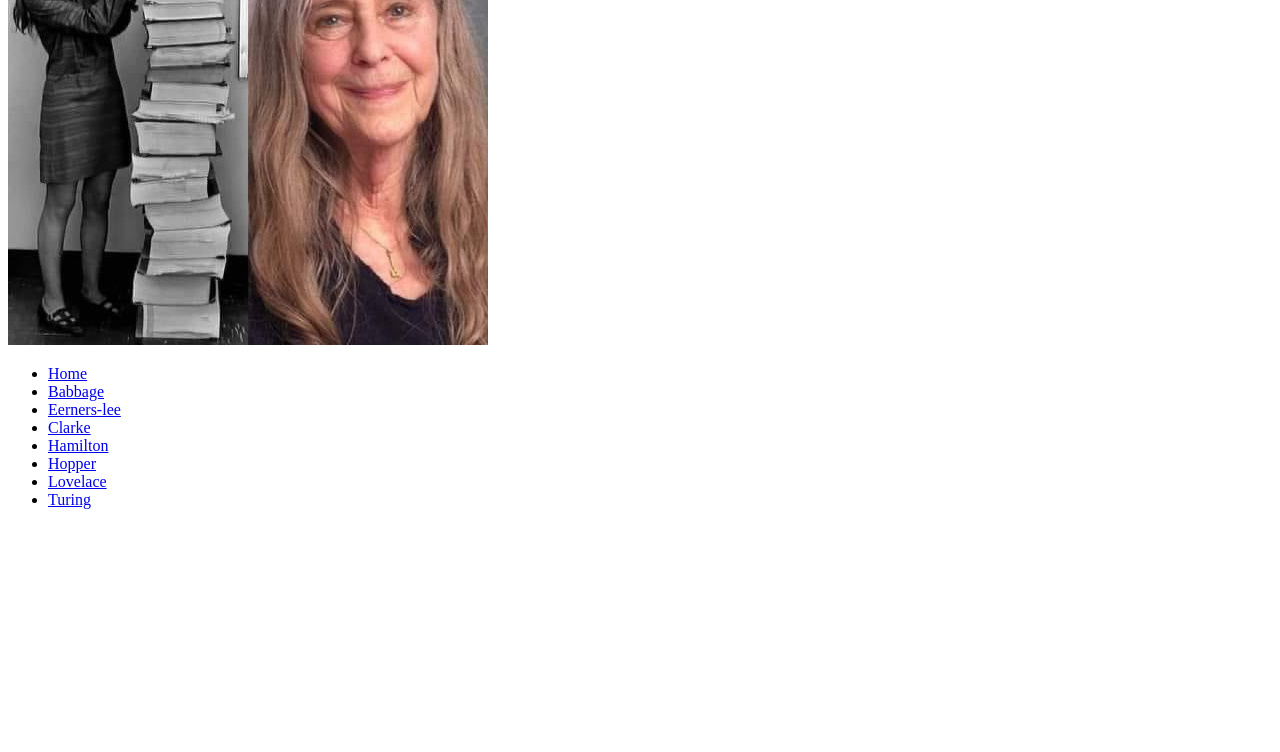
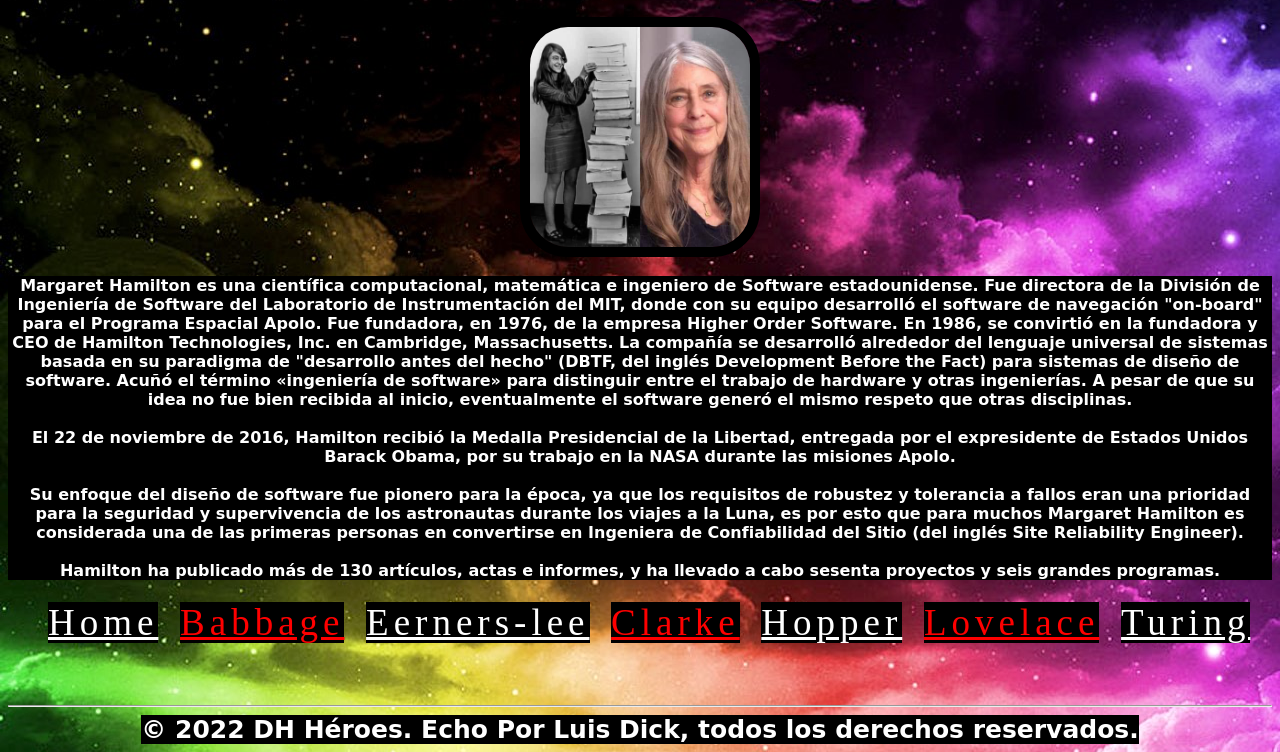
Before and after one commit to Luchito30/DH-Heroes, a website: page views/hamilton.html in a window 1280 px wide. Shown: the part 215-967 px from the top of the page. Before the commit the page ends 800 px from the top, so only its background shows below. Drawn offline with Linux system fonts and the light colour scheme.

Commit message:
modifica nav, se termina pag hamilton

```diff
--- a/public/css/style.css
+++ b/public/css/style.css
@@ -155,6 +155,31 @@ body
                 position:relative;
                 bottom: 60px;
                 }
+.center__img__hami
+                {
+                position: relative;
+                text-align: center;
+                bottom: 65px;
+                }
+.hami__img
+                {
+                width: 220px;
+                border-top-width: 10px;
+                border-right-width: 10px;
+                border-bottom-width: 10px;
+                border-left-width: 10px;
+                border-top-style: solid;
+                border-right-style: solid;
+                border-bottom-style: solid;
+                border-left-style: solid;
+                border-color: black;
+                border-radius: 20%
+                }
+#hami
+                {
+                position: relative;
+                bottom: 50px;
+                }
 .link__color
                 {
                     color: white;
@@ -172,8 +197,11 @@ ul.navega li    {
                     position: relative;
                     text-align: center;
                     bottom: 45px;
+                    letter-spacing: 5px;
+                }
+#color
+                {
                     background-color: black;
-                    letter-spacing: 5px;
                 }
 .info
                 {
@@ -198,5 +226,6 @@ ul.navega li    {
                 }
 .footer__estilo
                 {
+                width: 500px;
                 background-color: black;
                 }
--- a/views/hamilton.html
+++ b/views/hamilton.html
@@ -4,23 +4,45 @@
     <meta charset="UTF-8">
     <meta http-equiv="X-UA-Compatible" content="IE=edge">
     <meta name="viewport" content="width=device-width, initial-scale=1.0">
+    <link rel="icon" sizes="any" href="/img/logo.png">
+    <link rel="stylesheet" href="/css/style.css">
     <title>Hamilton</title>
 </head>
 <body>
-    <h1>Hamilton</h1>
-    <img src="/img/MargaretHamilton.jpg" alt="Foto de Margaret Hamilton no encontrada">
+    <h1 class="titulo__home"><a class="titulo__rojito" href="/"><img class="titulo__img" src="/img/logo.png" alt="Logo"><span class="titulo__rojito">DH</span><span class="titulo__blanco"> Heroes</span></a></h1>
+    <div  class="titulo__heroe"><h2><strong class="titulo__heroe2">Hamilton</strong></h2></div>
+    <div class="center__img__hami"><img class="hami__img" src="/img/MargaretHamilton.jpg" alt="Foto de Margaret Hamilton no encontrada"></div>
 
-    <ul>
-        <li><a href="/">Home</a></li>
-        <li><a href="babbage">Babbage</a></li>
-        <li> <a href="berners-lee">Eerners-lee</a></li>
-        <li><a href="clarke">Clarke</a></li>
-        <li><a href="hamilton">Hamilton</a></li>
-        <li><a href="hopper">Hopper</a></li>
-        <li><a href="lovelace">Lovelace</a></li>
-        <li><a href="turing">Turing</a></li>
-    </ul>
+    <div class="info" id="hami">
+        <strong> Margaret Hamilton es una científica computacional, matemática e ingeniero de Software estadounidense.
+                Fue directora de la División de Ingeniería de Software del Laboratorio de Instrumentación del MIT, donde con su equipo desarrolló el software de navegación "on-board" para el Programa Espacial Apolo. Fue fundadora, en 1976, de la empresa Higher Order Software. En 1986, se convirtió en la fundadora y CEO de Hamilton Technologies, Inc. en Cambridge, Massachusetts. La compañía se desarrolló alrededor del lenguaje universal de sistemas basada en su paradigma de "desarrollo antes del hecho" (DBTF, del inglés Development Before the Fact) para sistemas de diseño de software. Acuñó el término «ingeniería de software» para distinguir entre el trabajo de hardware y otras ingenierías. A pesar de que su idea no fue bien recibida al inicio, eventualmente el software generó el mismo respeto que otras disciplinas. <br><br>
 
+            El 22 de noviembre de 2016, Hamilton recibió la Medalla Presidencial de la Libertad, entregada por el expresidente de Estados Unidos Barack Obama, por su trabajo en la NASA durante las misiones Apolo. <br><br>
 
-</body>
+            Su enfoque del diseño de software fue pionero para la época, ya que los requisitos de robustez y tolerancia a fallos eran una prioridad para la seguridad y supervivencia de los astronautas durante los viajes a la Luna, es por esto que para muchos Margaret Hamilton es considerada una de las primeras personas en convertirse en Ingeniera de Confiabilidad del Sitio (del inglés Site Reliability Engineer). <br><br>
+
+            Hamilton ha publicado más de 130 artículos, actas e informes, y ha llevado a cabo sesenta proyectos y seis grandes programas.
+              </strong>
+      </div>
+
+      <nav>
+
+          <ul class="navega" >
+              <li><a class="link__color" id="color" href="/">Home</a></li>
+              <li><a class="link__color2" id="color" href="babbage">Babbage</a></li>
+              <li><a class="link__color" id="color" href="berners-lee">Eerners-lee</a></li>
+              <li><a class="link__color2" id="color" href="clarke">Clarke</a></li>
+              <li><a class="link__color" id="color" href="hopper">Hopper</a></li>
+              <li><a class="link__color2" id="color" href="lovelace">Lovelace</a></li>
+              <li><a class="link__color" id="color" href="turing">Turing</a></li>
+          </ul>
+  </nav>
+  </body>
+  <footer>
+      <hr >
+      <div>
+      <div class="copyright"><strong class="footer__estilo">&copy 2022 DH Héroes. Echo Por Luis Dick, todos los derechos reservados.</strong>
+      </div>
+  </div>
+  </footer>
 </html>
```
Also changed, not shown: views/babbage.html (+7 -7 lines), views/berners-lee.html (+8 -8 lines), views/clarke.html (+8 -8 lines), views/index.html (+8 -8 lines).
